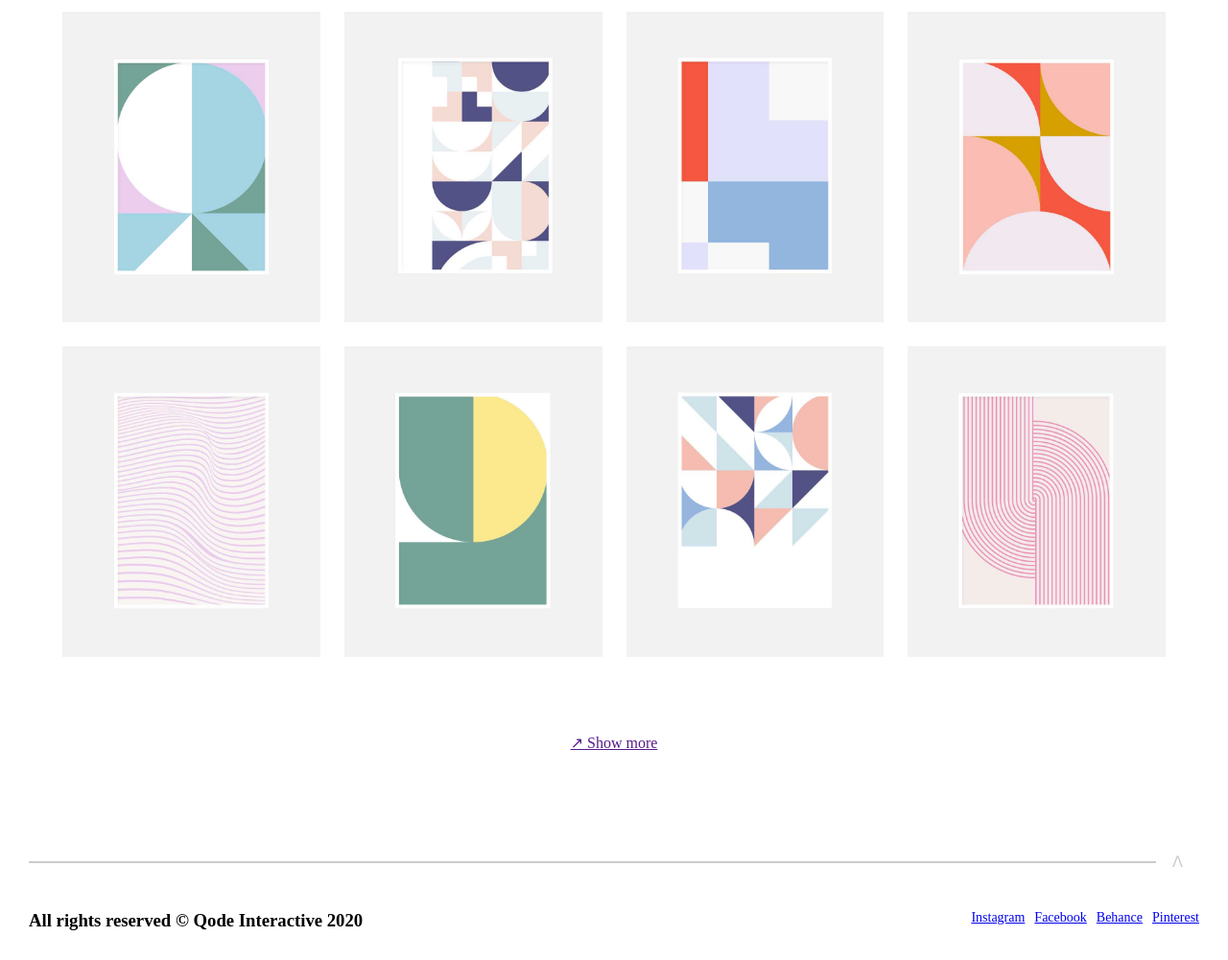
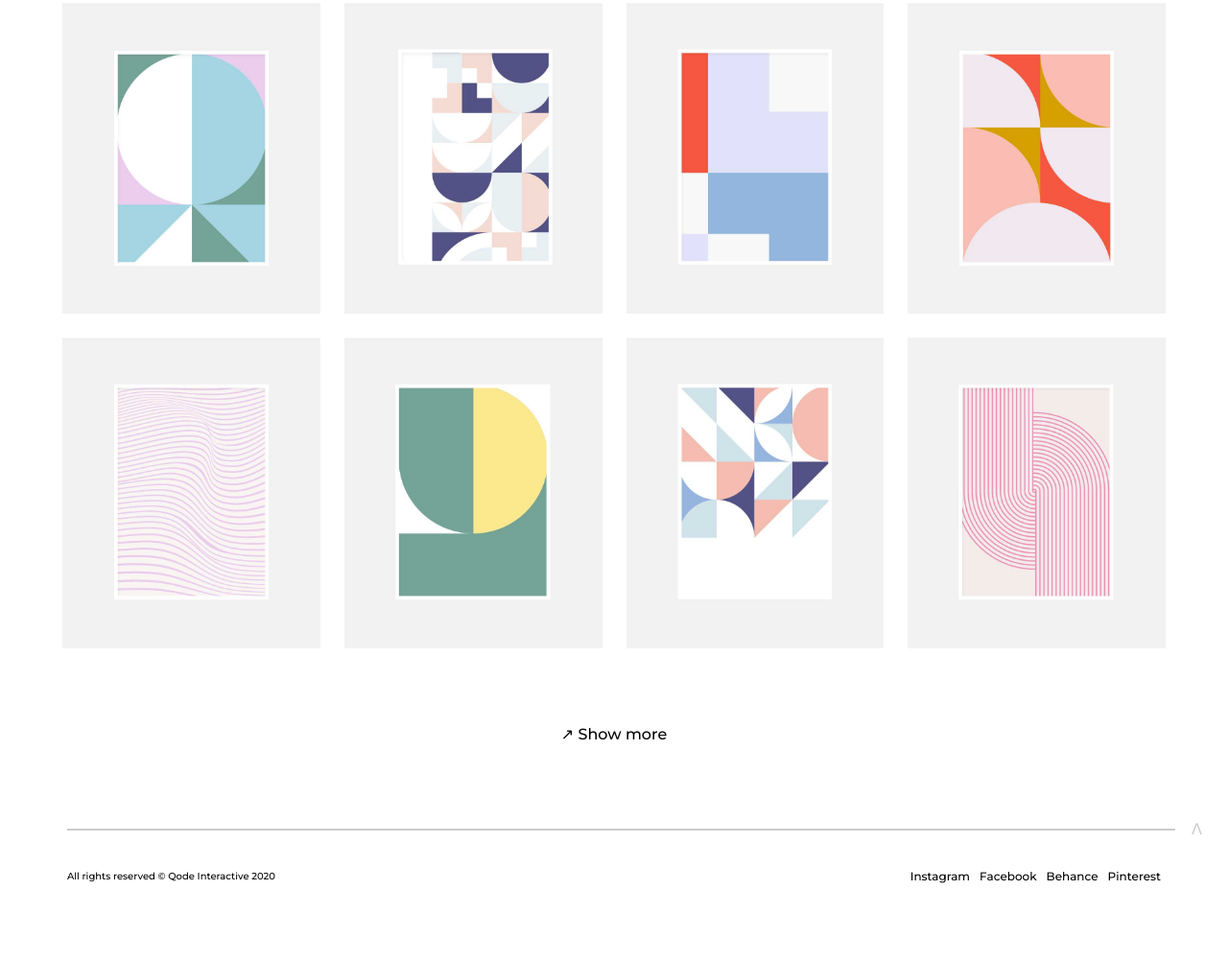
Before and after one commit to JaumeEsquerdo/-Maquetaci-n-de-web-en-SUITCSS, a plain HTML site: page index.html in a window 1280 px wide. Shown: the part 645-1646 px from the top of the page at 96% size. After the commit the page ends 1582 px from the top, so only its background shows below. Drawn offline with Linux system fonts and the light colour scheme.

Commit message:
actividad

```diff
--- a/css/estilos.css
+++ b/css/estilos.css
@@ -2,6 +2,7 @@
     box-sizing: border-box;
     padding: 0;
     margin: 0;
+    font-family: 'Montserrat', sans-serif;
 }
 
 .Header {
@@ -12,12 +13,28 @@
 
 .Header-ul {
     display: flex;
-    gap: 0.625rem;
+    gap: 2.625rem;
     list-style: none;
 }
+.Header-a,.Article-moreInfo,.Footer-links{
+    text-decoration: none;
+    color: black;
+}
+
+.Header-a.isActive{
+    text-decoration: underline;
+}
+
+.Header-a:hover,.Article-moreInfo:hover,.Footer-links:hover{
+    text-decoration: underline;
+}
+
+
 
 .Article-h1 {
     width: 60%;
+    font-size: 1.25rem;
+    font-weight: 600;
 }
 
 .Article {
@@ -98,6 +115,7 @@
 }
 
 .Article-moreInfo {
+    font-weight: 500;
     margin: 5rem auto 0;
     text-align: center;
     display: block;
@@ -108,7 +126,7 @@
 /*  FOOTER */
 
 .Footer {
-    margin: 1.875rem;
+    /* margin: 1.875rem; */
     display: flex;
     flex-direction: column;
     align-items: center;
@@ -117,9 +135,18 @@
 .Footer-separador {
     display: flex;
     width: 100%;
-    height: 100px;
+    max-width: 100%;
+    height: 50px;
     align-items: center;
     justify-content: center;
+    padding: 0 10px 0 4.375rem;
+
+
+}
+.Footer-rights{
+    font-size: 0.625rem;
+    font-weight: 500;
+
 }
 
 .Footer-upArrow{
@@ -138,7 +165,9 @@
 .Footer-content {
     display: flex;
     justify-content: space-between;
+    align-items: center;
     width: 100%;
+    padding: 1rem 4.375rem;
 
 }
 
@@ -148,6 +177,13 @@
     list-style: none;
 }
 
+.Footer-li {
+    font-size: 0.75rem;
+}
+
 .Footer-links {
-    font-size: 0.875rem;
+    font-weight: 500;
 }
+
+
+/*  */
--- a/inde.html
+++ b/index.html
@@ -4,22 +4,26 @@
 <head>
     <meta charset="UTF-8">
     <meta name="viewport" content="width=device-width, initial-scale=1.0">
-    <title>· Maquetación de web en SUITCSS</title>
+    <title>Maquetación de web en SUITCSS</title>
     <link rel="stylesheet" href="/css/estilos.css">
 
     <meta name="description" content="Actividad de uso de Metodologías">
     <meta name="keywords" content="SUITCSS">
     <meta name="author" content="Jaume Esquerdo Ramis">
+
+    <link href="https://fonts.googleapis.com/css2?family=Montserrat:wght@400;500;600;700&display=swap" rel="stylesheet">
+
+
 </head>
 
 <body>
     <header class="Header">
-        <a href="inde.html"><img src="/img/logo.png" alt=""> </a>
+        <a href="index.html"><img src="/img/logo.png" alt=""> </a>
         <nav class="Header-nav">
             <ul class="Header-ul">
-                <li class="Li"><a href="#">All Prints</a></li>
-                <li class="Li"><a href="#">About us</a></li>
-                <li class="Li"><a href="#">Contact</a></li>
+                <li class="Header-li"><a href="/index.html" class="Header-a isActive">All Prints</a></li>
+                <li class="Header-li"><a href="#" class="Header-a">About us</a></li>
+                <li class="Header-li"><a href="#" class="Header-a">Contact</a></li>
             </ul>
         </nav>
     </header>
@@ -59,10 +63,10 @@
             <h3 class="Footer-rights">All rights reserved © Qode Interactive 2020</h3>
             <nav>
                 <ul class="Footer-rrss">
-                    <li class="Footer-links"><a href="#">Instagram</a></li>
-                    <li class="Footer-links"><a href="#">Facebook</a></li>
-                    <li class="Footer-links"><a href="#">Behance</a></li>
-                    <li class="Footer-links"><a href="#">Pinterest</a></li>
+                    <li class="Footer-li"><a href="#" class="Footer-links">Instagram</a></li>
+                    <li class="Footer-li"><a href="#" class="Footer-links">Facebook</a></li>
+                    <li class="Footer-li"><a href="#" class="Footer-links">Behance</a></li>
+                    <li class="Footer-li"><a href="#" class="Footer-links">Pinterest</a></li>
                 </ul>
             </nav>
         </div>
```
